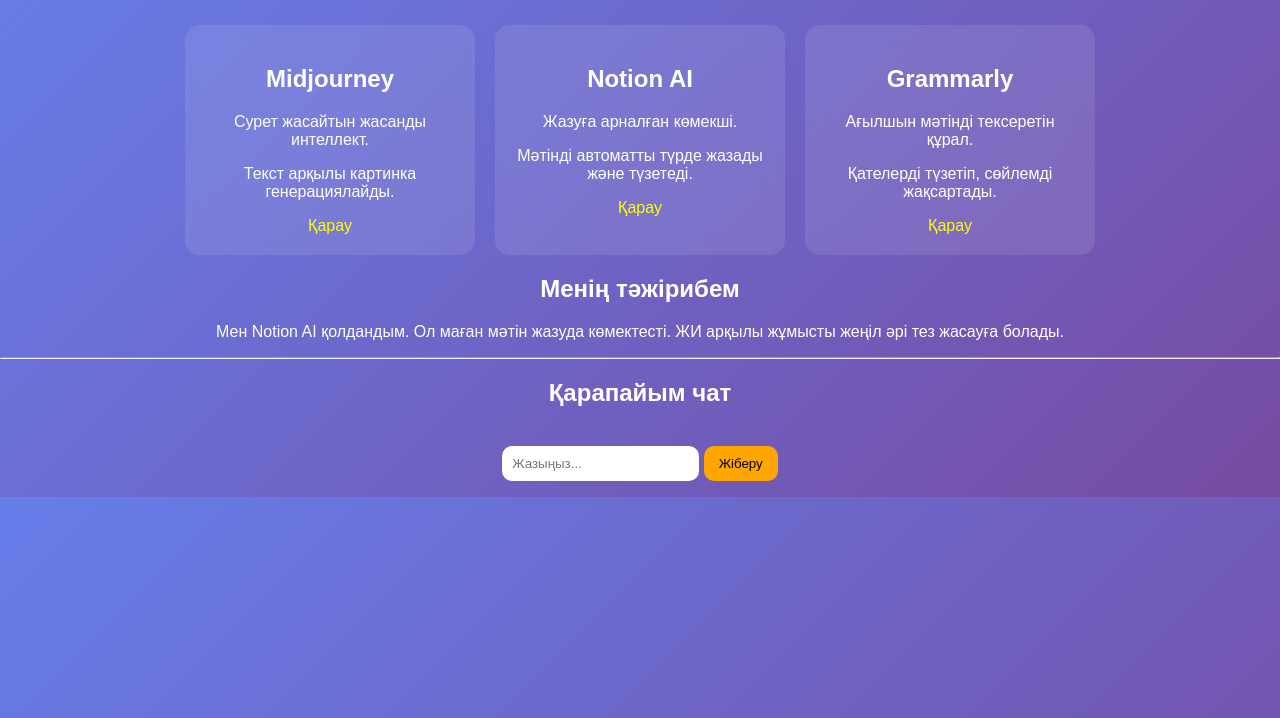
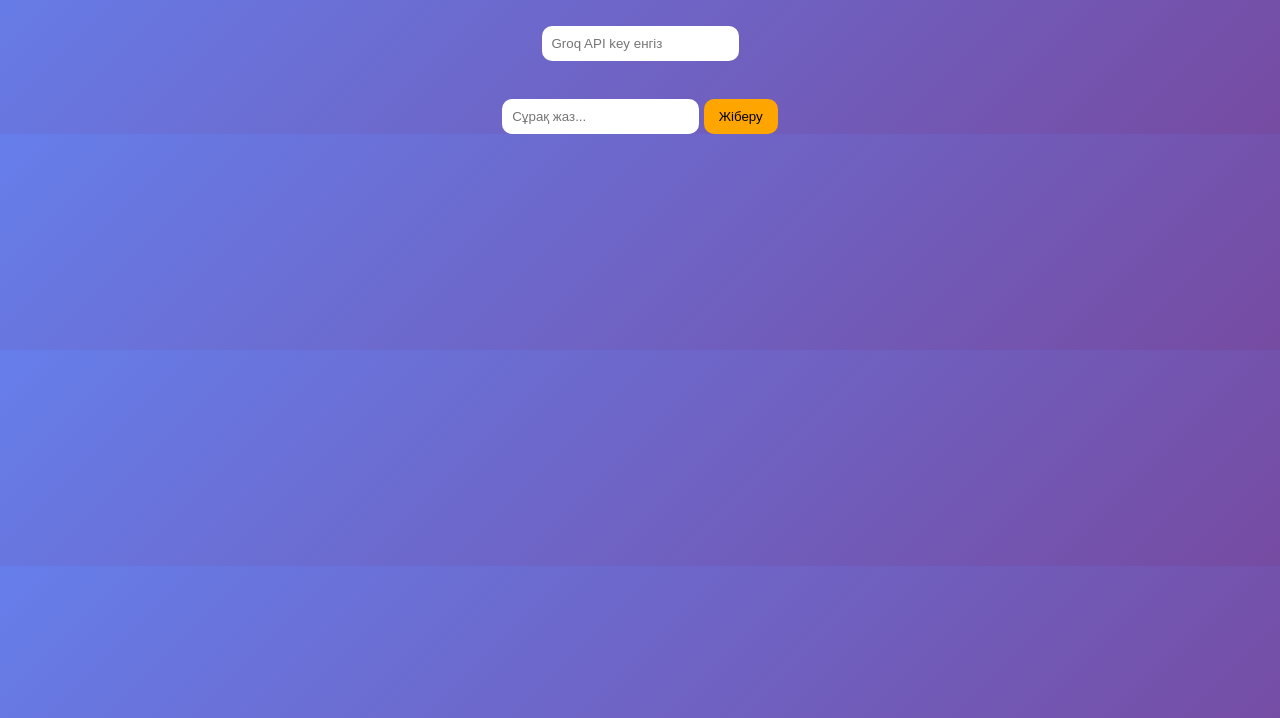
Before and after one commit to zhumabekarna23-commits/arna-, a plain HTML site: page index.html in a window 1280 px wide. Shown: the part 82-800 px from the top of the page. Drawn offline with Linux system fonts and the light colour scheme.

Commit message:
Change title and headings for AI Chat

```diff
--- a/index.html
+++ b/index.html
@@ -2,51 +2,20 @@
 <html lang="kk">
 <head>
   <meta charset="UTF-8">
-  <title>ЖИ құралдары</title>
+  <title>AI Chat</title>
   <link rel="stylesheet" href="style.css">
 </head>
 <body>
 
-<h1>Қазіргі ЖИ құралдары</h1>
+<h1>ЖИ Чат</h1>
 
-<div class="container">
+<div class="chat-box" id="chat"></div>
 
-  <div class="card">
-    <h2>Midjourney</h2>
-    <p>Сурет жасайтын жасанды интеллект.</p>
-    <p>Текст арқылы картинка генерациялайды.</p>
-    <a href="https://www.midjourney.com" target="_blank">Қарау</a>
-  </div>
+<input type="text" id="apiKey" placeholder="Groq API key енгіз">
+<br><br>
 
-  <div class="card">
-    <h2>Notion AI</h2>
-    <p>Жазуға арналған көмекші.</p>
-    <p>Мәтінді автоматты түрде жазады және түзетеді.</p>
-    <a href="https://www.notion.so" target="_blank">Қарау</a>
-  </div>
-
-  <div class="card">
-    <h2>Grammarly</h2>
-    <p>Ағылшын мәтінді тексеретін құрал.</p>
-    <p>Қателерді түзетіп, сөйлемді жақсартады.</p>
-    <a href="https://www.grammarly.com" target="_blank">Қарау</a>
-  </div>
-
-</div>
-
-<h2>Менің тәжірибем</h2>
-<p>
-Мен Notion AI қолдандым. Ол маған мәтін жазуда көмектесті.
-ЖИ арқылы жұмысты жеңіл әрі тез жасауға болады.
-</p>
-
-<hr>
-
-<h2>Қарапайым чат</h2>
-<input type="text" id="input" placeholder="Жазыңыз...">
+<input type="text" id="input" placeholder="Сұрақ жаз...">
 <button onclick="sendMessage()">Жіберу</button>
-
-<p id="response"></p>
 
 <script src="script.js"></script>
 
```
